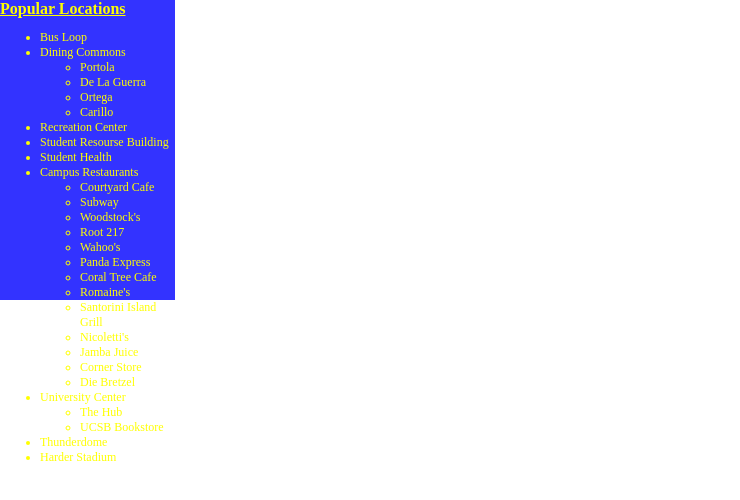
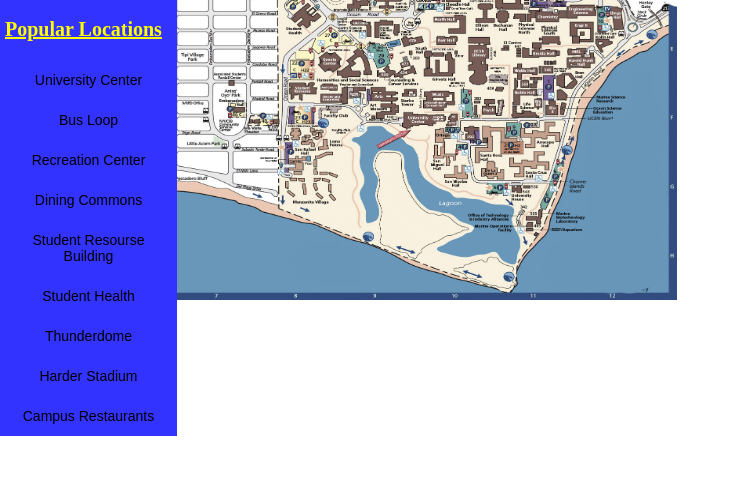
Before and after one commit to nickkray/cs48_W16, a browser extension: page sidebar.html in a window 1280 px wide. Shown: the whole page, without its empty margins (0-740 px from the left). Drawn offline with Linux system fonts and the light colour scheme.

Commit message:
Update sidebar.html

```diff
--- a/sidebar.html
+++ b/sidebar.html
@@ -1,91 +1,198 @@
+
 <html>
 <head>
 <style>
+
 #side {
 	position:absolute;
-			top: 0; bottom: 500px; left:0;
-			width:175px;
+	top: 0; bottom: 500px; left:0px;
+	width:177px;
 	background: rgb(51, 51, 255);
 	font-size: 12px;
 	color: ffff00;
 }
-		#title {
-			font-size: 16px;
+
+.title {
+	font-size: 20px;
+	margin-bottm: 50px;
+	Padding: 5px;
+	color: ffff00;
+	font: Garamond;
+}
+
+.image {
+	position: absolute;
+	left: 177px; bottom: 500px;
+	width: 500px;
+	height: 500px;
+	border-bottom-color: rgb(51, 51, 255);
 
 }
-		<!-- #fancy { -->
-			<!-- border-style: solid; -->
-			<!-- border-color: #ffff00 #ffff00; -->
-
-		#sidebar ul {
-			font-color: rgb(255,0,0);
-			background-color: rgb(51, 51, 255);
-			opacity:0.6;
-		}
-
-		#special ul:hover{
-			background-color: rgb(51, 51, 255);
+.defaultBtn {
+	background-color: rgb(51,51,255);
+	color: black;
+	padding: 12px;
+	font-size: 14px;
+	border: none;
+	cursor: pointer;
+	font: Garamond;
+	width: 177px;
 }
 
 
-		.clearfix {
-			clear: both;
+.defaultBtn:hover, defaultBtn:focus {
+	background-color: ffff00;
 }
+.dropbtn {
+	background-color: rgb(51, 51, 255);
+	color: black;
+	padding: 12px;
+	font-size: 14px;
+	border: none;
+	cursor: pointer;
+	font: Garamond;
+	width: 177px
+}
+.dropbtn:hover, .dropbtn:focus {
+	background-color: ffff00;
+}
+
+.dropdown {
+    position: relative;
+    display: inline-block;
+}
+
+.dropdown-content {
+	display: none;
+    position: absolute;
+	z-index: 100;
+	left: 177px;
+    background-color: #f9f9f9;
+    max-width: 100px;
+    overflow: auto;
+    box-shadow: 0px 8px 16px 0px rgba(0,0,0,0.2);
+
+}
+
+.dropdown-content a {
+	color: black;
+	padding: 12px 16px;
+	text-decoration: none;
+	display: block;
+	font: Garamond;
+}
+
+.dropdown-content a:hover  {
+	background-color: #ffff00;
+
+}
+
+
+.show {display: block;}
+
 </style>
 </head>
-	<body id="">
+	<body>
 	<div id="side">
-		<b><u id="title">
+		<h1 class="title">
+			<b><u>
 				Popular Locations
 			</b></u>
-		<ul id="fancy">
-				<li id=""> Bus Loop </li>
-				<li onclick="">
-					Dining Commons
-				</li>
-				<ul>
-					<li > Portola </li>
-					<li> De La Guerra </li>
-					<li> Ortega </li>
-					<li> Carillo </li>
-				</ul>
-			</li>
-			<li> Recreation Center </li>
-			<li> Student Resourse Building </li>
+		</h1>
+
+			<div class="dropdown">
+			<button onclick="dropDownFunc2()" class="dropbtn">
+					University Center
+			</button>
+				<div id="myDropdown2" class="dropdown-content">
+					<a href="#" > The Hub </a>
+					<a href="#" > UCSB Bookstore </a>
+					<a href="#" > Corwin Pavillion </a>
+				</div>
+			</div>
+
+			<button class="defaultBtn" onclick=""> Bus Loop </button>
 
 
-			<li> Student Health </li>
-			<li> Campus Restaurants </li>
-				<ul>
-					<li> Courtyard Cafe </li>
-					<li> Subway </li>
+			<button class="defaultBtn" onclick=""> Recreation Center </button>
 
-					<li> Woodstock's </li>
-					<li> Root 217 </li>
-					<li> Wahoo's </li>
-					<li> Panda Express </li>
-					<li> Coral Tree Cafe </li>
-					<li> Romaine's </li>
-					<li> Santorini Island Grill</li>
-					<li> Nicoletti's </li>
-					<li> Jamba Juice </li>
-					<li> Corner Store </li>
-					<li> Die Bretzel </li>
+			<div class="dropdown">
+				<button onclick="dropDownFunc()" class="dropbtn">
+					Dining Commons
+				</button>
+				<div id="myDropdown" class="dropdown-content">
 
-				</ul>
-			<li>
-					University Center
-				</li>
-				<ul>
-					<li> The Hub </li>
-					<li> UCSB Bookstore </li>
-				</ul>
-			</li>
-			<li> Thunderdome </li>
-			<li>Harder Stadium </li>
+					<a href="https://static.housing.ucsb.edu/menu/carrillo/thisweekmenu.pdf"> Carillo </a>
+					<a href="https://static.housing.ucsb.edu/menu/dlg/thisweekmenu.pdf"> De La Guerra </a>
+					<a href="https://static.housing.ucsb.edu/menu/ortega/thisweekmenu.pdf"> Ortega </a>
+					<a href="https://en.wikipedia.org/wiki/Toilet"> Portola </a>
 
-		</ul>
 				</div>
+			</div>
+			<button class="defaultBtn" onclick=""> Student Resourse Building </button>
+			<button class="defaultBtn" onclick=""> Student Health </button>
+			<button class="defaultBtn" onclick=""> Thunderdome </button>
+			<button class="defaultBtn" onclick="">Harder Stadium </button>
+
+			<div class="dropdown">
+			 <button onclick="dropDownFunc3()" class="dropbtn">Campus Restaurants </button>
+			<div id="myDropdown3" class="dropdown-content">
+				<a href="#">Courtyard Cafe</a>
+				<a href="#">Coral Tree Cafe</a>
+				<a href="#CS">Corner Store </a>
+				<a href="#Bretz">Die Bretzel </a>
+				<a href="#JJ">Jamba Juice</a>
+				<a href="#">Nicoletti's</a>
+				<a href="#Panda">Panda Express </a>
+				<a href="#">Root 217</a>
+				<a href="#">Romaine's</a>
+				<a href="#">Santorini Island Grill</a>
+				<a href="#">Subway</a>
+				<a href="#">Woodstock's</a>
+				<a href="#">Wahoo's</a>
+
+			</div>
+			</div>
+			</div>
+	<div>
+		<img src="https://raw.githubusercontent.com/nickkray/cs48_W16/master/UCSB_largemap.jpg" class="image"> </img>
+
+	<script>
+
+/* When the user clicks on the button,
+toggle between hiding and showing the dropdown content */
+function dropDownFunc() {
+    document.getElementById("myDropdown").classList.toggle("show");
+	var others = document.getElementsByClassName('dropdown-content');
+	for(int i = 0; i < others.length; i++){
+		if(others[i])
+	}
+}
+
+function dropDownFunc2() {
+    document.getElementById("myDropdown2").classList.toggle("show");
+}
+
+function dropDownFunc3() {
+    document.getElementById("myDropdown3").classList.toggle("show");
+}
+// Close the dropdown if the user clicks outside of it
+window.onclick = function(event) {
+  if (!event.target.matches('.dropbtn')) {
+    var dropdowns = document.getElementsByClassName("dropdown-content");
+    var i;
+    for (i = 0; i < dropdowns.length; i++) {
+      var openDropdown = dropdowns[i];
+      if (openDropdown.classList.contains('show')) {
+        openDropdown.classList.remove('show');
+      }
+    }
+  }
+
+}
+
+
+</script>
 
 </body>
 </html>
```
Lines whose indentation alone changed are shown as unchanged.
